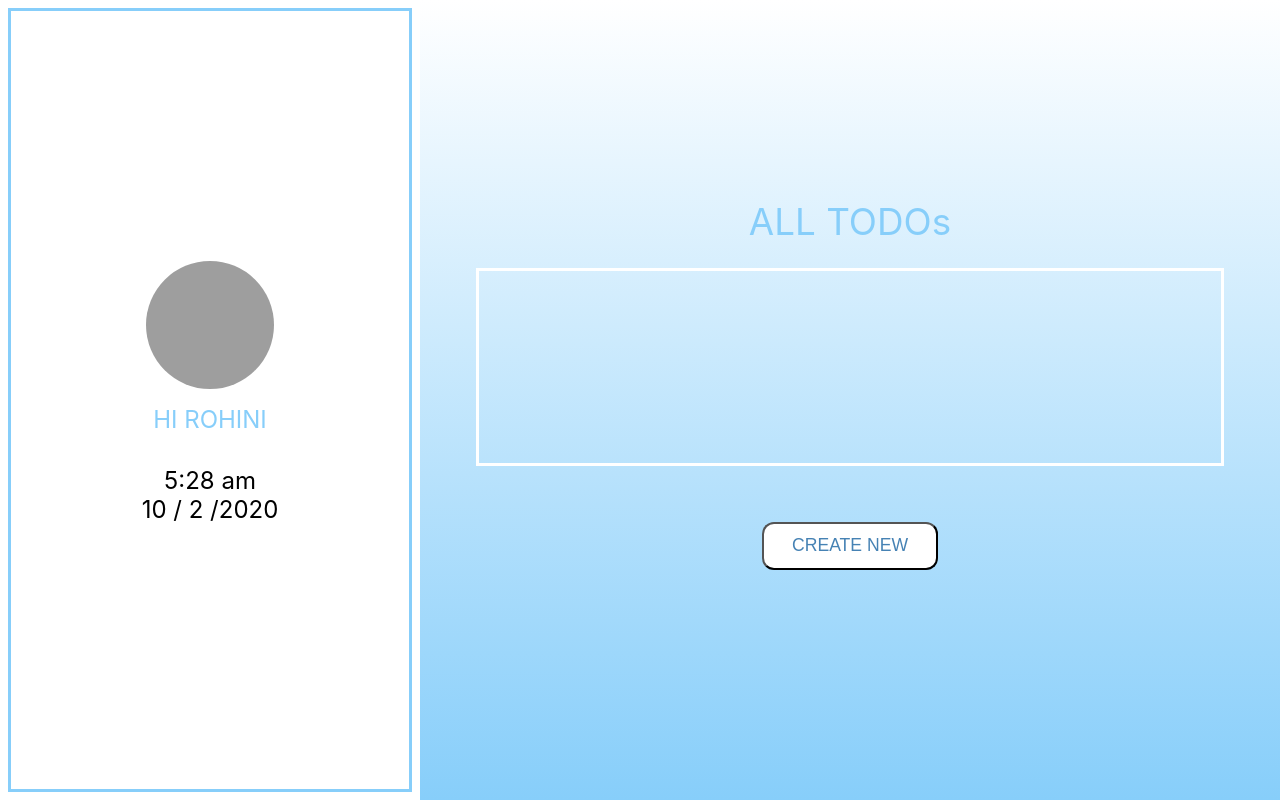
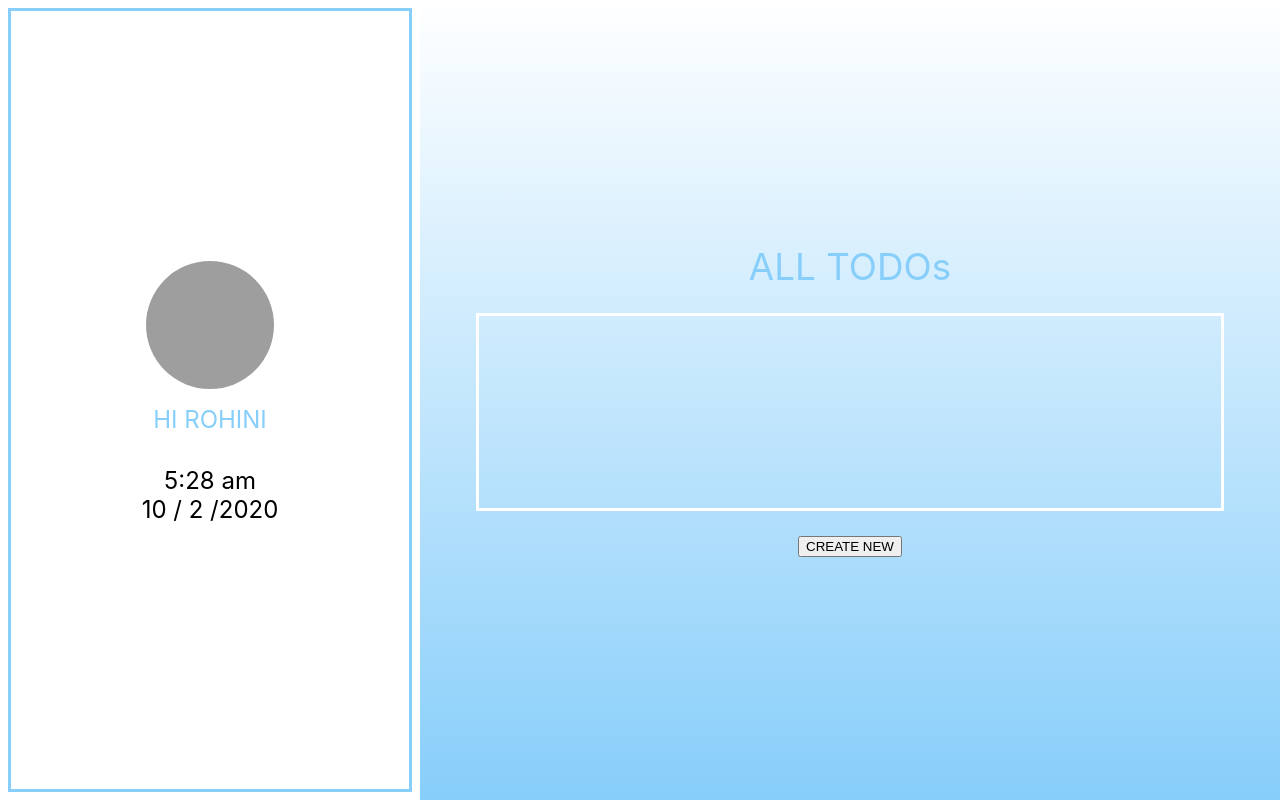
Before and after one commit to techuniv-rohvsenthil/todo-FE, a React (Create React App) app: page / in a window 1280 px wide. Built offline with nearby package versions, Linux system fonts and the light colour scheme; grey boxes are pictures that could not be loaded.

Commit message:
Modularized Button component

```diff
--- a/package.json
+++ b/package.json
@@ -9,7 +9,8 @@
     "prop-types": "^15.7.2",
     "react": "^16.12.0",
     "react-dom": "^16.12.0",
-    "react-scripts": "3.3.1"
+    "react-scripts": "3.3.1",
+    "uid-generator": "^2.0.0"
   },
   "scripts": {
     "start": "react-scripts start",
--- a/src/AddNote/AddNote.jsx
+++ b/src/AddNote/AddNote.jsx
@@ -1,19 +1,49 @@
 import React from 'react';
 import propTypes from 'prop-types';
-import CreateNew from '../Button/CreateNew';
+import Button from '../Button/Button';
 
 import './AddNote.css';
 
-const AddNote = (props) => {
-  const { AddTypedNote } = props;
-  return (
-    <div className="AddNote">
-      <textarea id="note-description" maxLength="100" rows="8" />
-      Characters left: 0/100
-      <CreateNew onClick={AddTypedNote} />
-    </div>
-  );
-};
+// const charCount = () => document.getElementById('note-description').value.length;
+
+class AddNote extends React.Component {
+  constructor(props) {
+    super(props);
+    this.state = {
+      charCount: 0,
+    };
+
+    // const onType = () => {
+    //   const { charCount } = this.state;
+    //   this.setState({
+    //     charCount: charCount + 1,
+    //   });
+    // };
+
+    // const charCounter = () => {
+    //   const noteText = document.getElementById('note-description').value.length;
+    //   this.setState({
+    //     charCount: noteText,
+    //   });
+    //   return noteText;
+    // };
+  }
+
+  render() {
+    const { AddTypedNote } = this.props;
+    const { charCount } = this.state;
+    return (
+      <div className="AddNote">
+        <textarea id="note-description" maxLength="100" rows="8" />
+        Characters left:
+        {' '}
+        {charCount}
+        /100
+        <Button text="ADD NOTE" onClick={AddTypedNote} />
+      </div>
+    );
+  }
+}
 
 AddNote.propTypes = {
   AddTypedNote: propTypes.func.isRequired,
--- a/src/App/App.jsx
+++ b/src/App/App.jsx
@@ -31,13 +31,21 @@ AddTypedNote = () => {
   });
 }
 
+deleteNote = () => {
+
+}
+
 render() {
-  const { isCreateNew, listOfNotes } = this.state;
+  const { isCreateNew, listOfNotes, deleteNote } = this.state;
   return (
     <div className="App">
       <ProfileBar />
       { !isCreateNew ? (
-        <HomePage CreateNewClick={this.CreateNewClick} noteList={listOfNotes} />
+        <HomePage
+          CreateNewClick={this.CreateNewClick}
+          noteList={listOfNotes}
+          deleteNote={deleteNote}
+        />
       )
         : <AddNote AddTypedNote={this.AddTypedNote} /> }
     </div>
--- a/src/Button/CreateNew.css
+++ b/src/Button/Button.css
@@ -1,6 +1,6 @@
 .CreateNew{
     background-color: white;
-    height: 3rem;
+    height: 2rem;
     width: 10em;
     color: steelblue;
     font-size: 1.1rem;
--- /dev/null
+++ b/src/Button/Button.jsx
@@ -0,0 +1,22 @@
+import React from 'react';
+import './Button.css';
+import propTypes from 'prop-types';
+
+
+const Button = (props) => {
+  const { onClick, text } = props;
+  return (
+    <div>
+      <button className="Button" type="button" onClick={onClick}>
+        {text}
+      </button>
+    </div>
+  );
+};
+
+Button.propTypes = {
+  onClick: propTypes.func.isRequired,
+  text: propTypes.string.isRequired,
+};
+
+export default Button;
--- a/src/Button/CreateNew.jsx
+++ /dev/null
@@ -1,21 +0,0 @@
-import React from 'react';
-import './CreateNew.css';
-import propTypes from 'prop-types';
-
-
-const CreateNew = (props) => {
-  const { onClick } = props;
-  return (
-    <div>
-      <button className="CreateNew" type="button" onClick={onClick}>
-        CREATE NEW
-      </button>
-    </div>
-  );
-};
-
-CreateNew.propTypes = {
-  onClick: propTypes.func.isRequired,
-};
-
-export default CreateNew;
--- a/src/HomePage/HomePage.jsx
+++ b/src/HomePage/HomePage.jsx
@@ -1,20 +1,20 @@
 import React from 'react';
 import propTypes from 'prop-types';
 import NoteContainer from '../NoteContainer/NoteContainer';
-import CreateNew from '../Button/CreateNew';
+import Button from '../Button/Button';
 
 
 import './HomePage.css';
 
 const HomePage = (props) => {
-  const { CreateNewClick, noteList } = props;
+  const { CreateNewClick, noteList, deleteNote } = props;
   return (
     <div className="HomePage">
       <div className="title">
         ALL TODOs
       </div>
-      <NoteContainer noteList={noteList} />
-      <CreateNew onClick={CreateNewClick} />
+      <NoteContainer noteList={noteList} deleteNote={deleteNote} />
+      <Button text="CREATE NEW" onClick={CreateNewClick} />
     </div>
   );
 };
@@ -22,6 +22,7 @@ const HomePage = (props) => {
 HomePage.propTypes = {
   CreateNewClick: propTypes.func.isRequired,
   noteList: propTypes.node.isRequired,
+  deleteNote: propTypes.func.isRequired,
 };
 
 
--- a/src/NoteCard/NoteCard.css
+++ b/src/NoteCard/NoteCard.css
@@ -1,9 +1,10 @@
 .NoteCard{
     display: flex;
+    flex-direction: row;
     height: 3rem;
     width: inherit;
     padding-left: 3rem;
-    justify-content: flex-start;
+    justify-content: space-between;
     align-items: center;
     color: steelblue;
     margin:0.5rem;
--- a/src/NoteCard/NoteCard.jsx
+++ b/src/NoteCard/NoteCard.jsx
@@ -1,19 +1,22 @@
 import React from 'react';
 import './NoteCard.css';
 import propTypes from 'prop-types';
+import Button from '../Button/Button';
 
 
 function NoteCard(props) {
-  const { text } = props;
+  const { text, deleteNote } = props;
   return (
     <div className="NoteCard">
       {text}
+      <Button text="DONE" onClick={deleteNote} />
     </div>
   );
 }
 
 NoteCard.propTypes = {
   text: propTypes.string.isRequired,
+  deleteNote: propTypes.func.isRequired,
 };
 
 export default NoteCard;
--- a/src/NoteContainer/NoteContainer.jsx
+++ b/src/NoteContainer/NoteContainer.jsx
@@ -3,20 +3,21 @@ import propTypes from 'prop-types';
 import NoteCard from '../NoteCard/NoteCard';
 import './NoteContainer.css';
 
-function NoteContainer(props) {
-  const { noteList } = props;
-  const notes = noteList.map((note) => (
-    <NoteCard text={note} />
+const NoteContainer = (props) => {
+  const { noteList, deleteNote } = props;
+  const notes = [...noteList].reverse().map((note, i) => (
+    <NoteCard key={i} text={note} deleteNote={deleteNote} />
   ));
   return (
     <div className="NoteContainer">
       {notes}
     </div>
   );
-}
+};
 
 NoteContainer.propTypes = {
-  noteList: propTypes.node.isRequired,
+  noteList: propTypes.arrayOf(propTypes.string).isRequired,
+  deleteNote: propTypes.func.isRequired,
 };
 
 export default NoteContainer;
```
Also changed, not shown: 1 other file (tests, documents, lock files or other folders).
